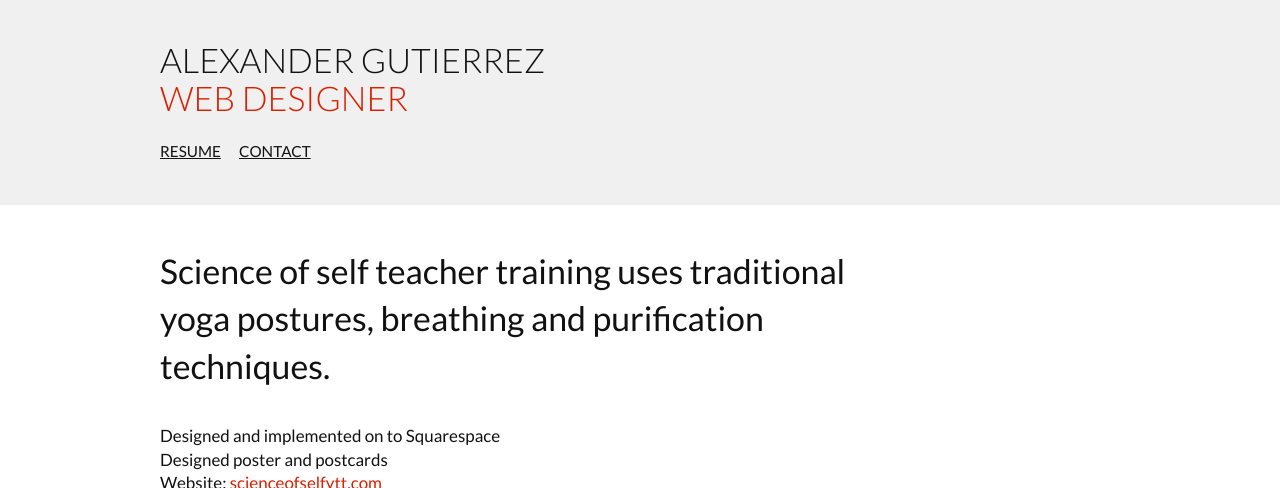
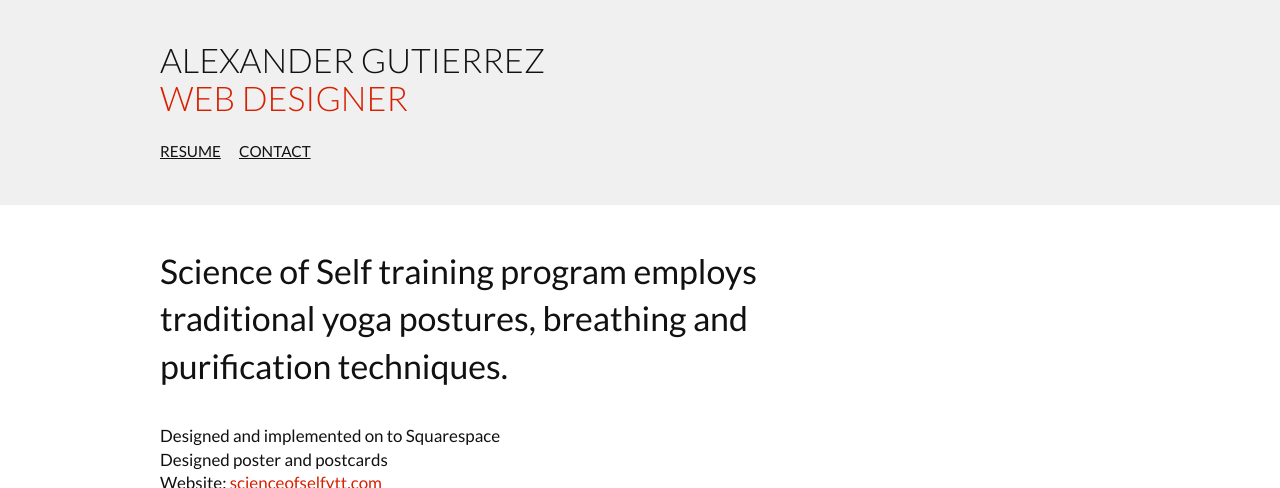
Before and after one commit to gutierrezalex/gutierreza, a Jekyll site: the page built from _posts/2017-10-30-sos.md, in a window 1280 px wide and 900 px high, cut to the strip 0-488 px from the top of the window. Built offline with Jekyll 4.4.1, drawn with Linux system fonts in a browser that asks for light colours.

Commit message:
copy update

```diff
--- a/_posts/2017-10-30-sos.md
+++ b/_posts/2017-10-30-sos.md
@@ -3,7 +3,7 @@ layout: post
 categories: work
 tags: work
 title: Science of self teacher training
-excerpt: Science of self teacher training uses traditional yoga postures, breathing and purification techniques.
+excerpt: Science of Self training program employs traditional yoga postures, breathing and purification techniques.
 ---
 * Designed and implemented on to Squarespace
 * Designed poster and postcards
@@ -11,7 +11,7 @@ excerpt: Science of self teacher training uses traditional yoga postures, breath
 
 <div class="screenshot">
   <div class="screenshot-chrome">
-    <img class="cld-hidpi" data-src="http://res.cloudinary.com/gutierrezalex/image/upload/v1509416045/scienceofself_zynrir.jpg">
+    <img class="cld-hidpi" data-src="http://res.cloudinary.com/gutierrezalex/image/upload/v1509416045/scienceofself_qi2ctb.jpg">
   </div>
   <div class="flex">
     <div class="flex-1 p-1-r">
```
